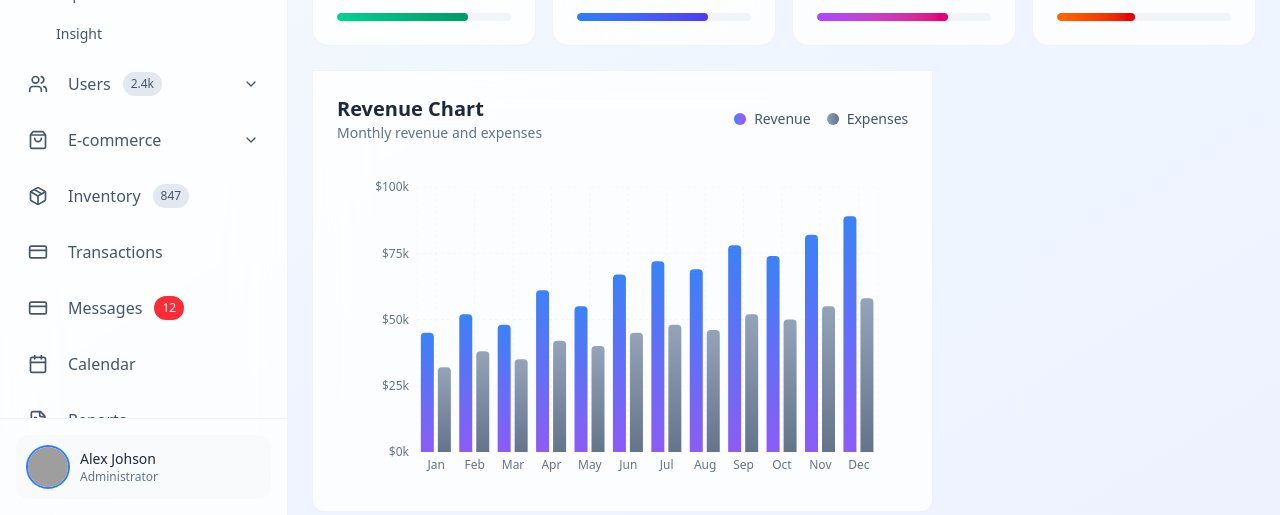
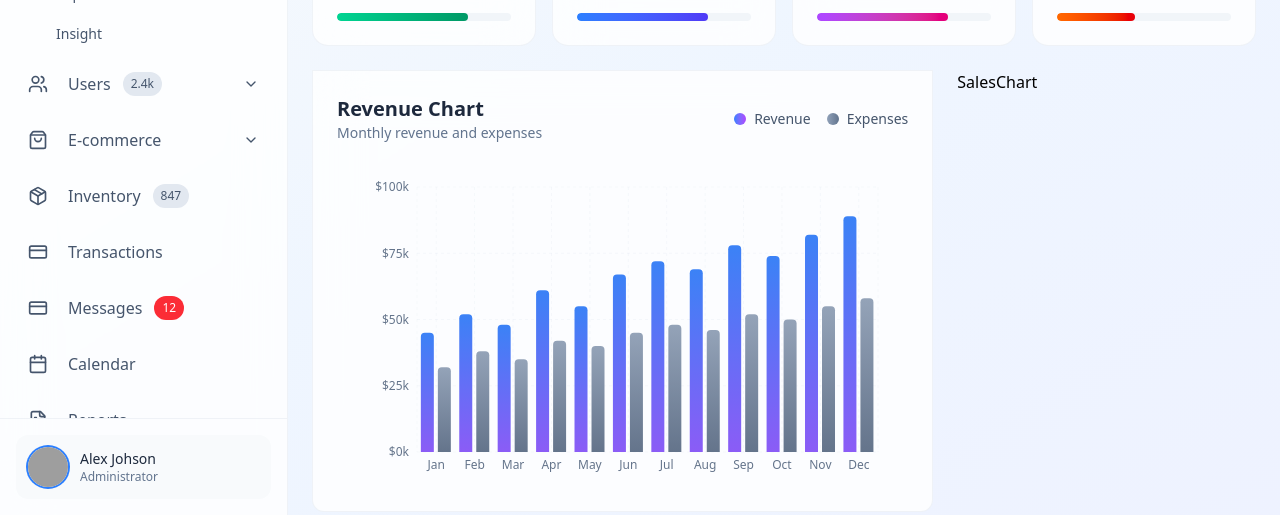
Before and after one commit to abubakar83/admin-dashboard-with-React-JS-and-Tailwind-CSS, a React (Vite) app in the folder vite-project/: page / in a window 1280 px wide. Shown: the part 285-800 px from the top of the page. Built offline with nearby package versions, Linux system fonts and the light colour scheme; grey boxes are pictures that could not be loaded.

Commit message:
make sale chart component and start styling with tailwindcss

```diff
--- a/vite-project/src/Dashboard/ChartSection.jsx
+++ b/vite-project/src/Dashboard/ChartSection.jsx
@@ -1,13 +1,17 @@
-import RevenueChart from "./RevenueChart"
+import RevenueChart from "./RevenueChart";
+import SalesChart from "./SalesChart";
 
 const ChartSection = () => {
   return (
     <div className="grid grid-cols-1 xl:grid-cols-3 gap-6">
-        <div className="xl:col-span-2">
-            <RevenueChart/>
-        </div>
+      <div className="xl:col-span-2">
+        <RevenueChart />
+      </div>
+      <div className="space-y-6">
+        <SalesChart />
+      </div>
     </div>
-  )
-}
+  );
+};
 
-export default ChartSection
+export default ChartSection;
--- /dev/null
+++ b/vite-project/src/Dashboard/SalesChart.jsx
@@ -0,0 +1,9 @@
+import React from 'react'
+
+const SalesChart = () => {
+  return (
+    <div>SalesChart</div>
+  )
+}
+
+export default SalesChart
```
